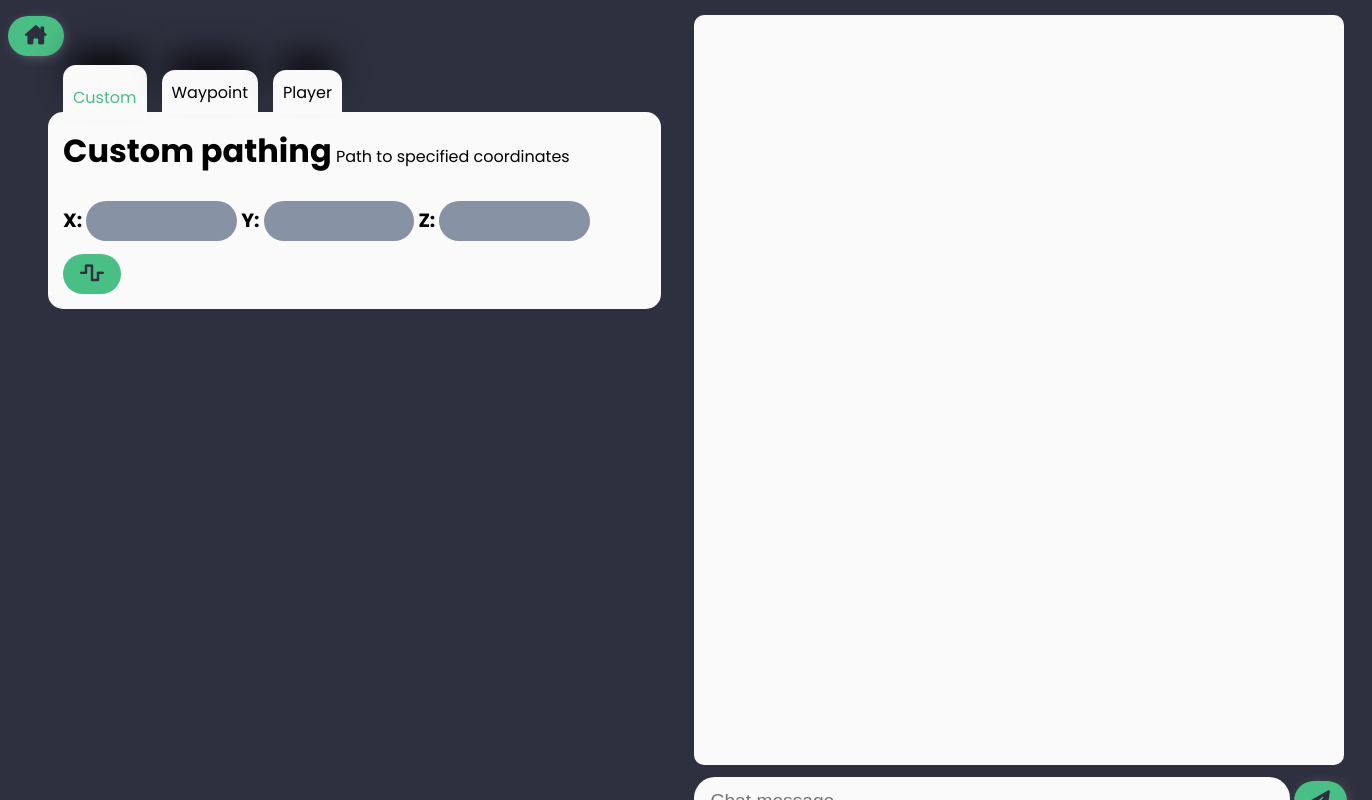
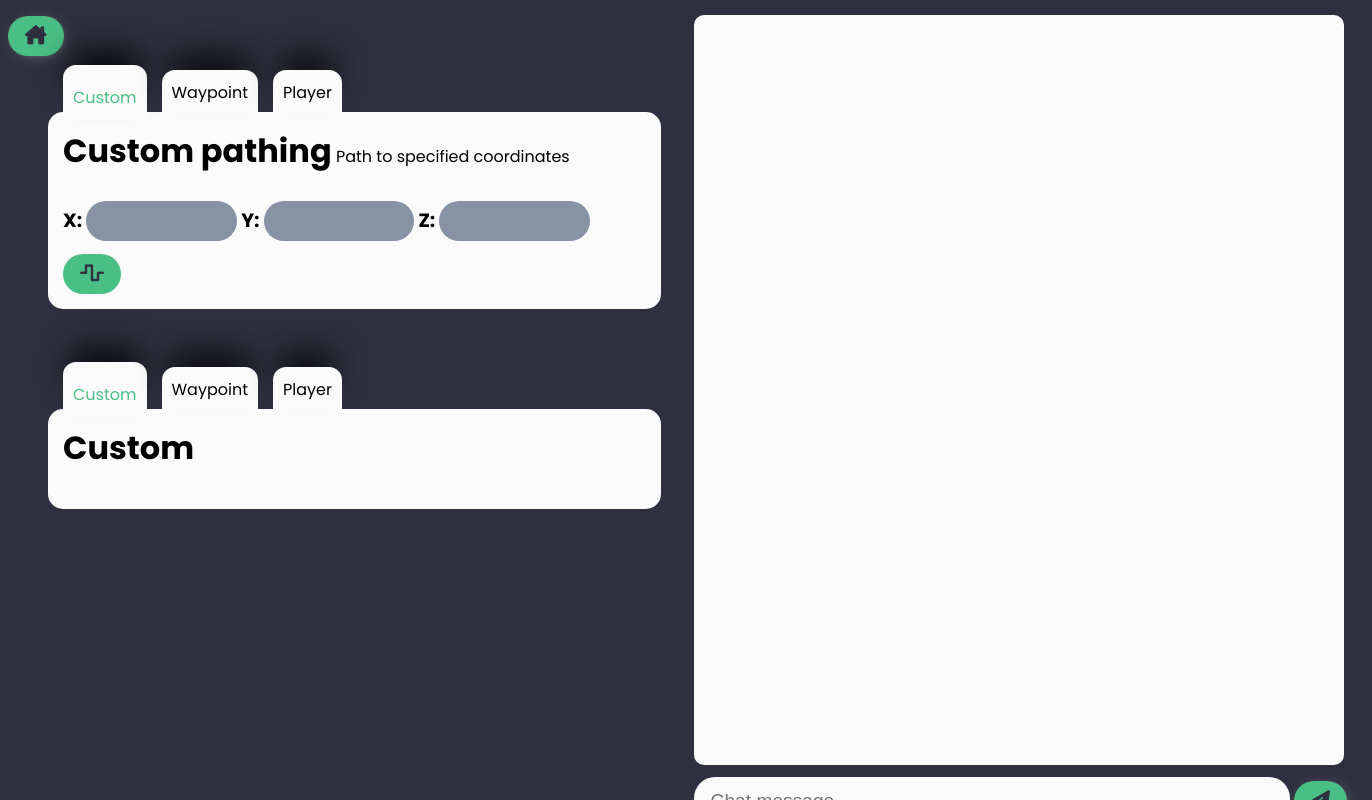
Before and after one commit to Pixeloided/Pixeltone, an Electron app: page src/pages/main.html in a window 1372 px wide. Drawn offline with Linux system fonts and the light colour scheme; a web font is replaced by a local one.

Commit message:
update got

```diff
--- a/src/pages/main.html
+++ b/src/pages/main.html
@@ -29,21 +29,25 @@
         <ul>
           <li
             data-tab-group="pathing"
-            data-tab-target="#custom"
+            data-tab-target="#pa_custom"
             class="tab tab-active"
           >
             Custom
           </li>
-          <li data-tab-group="pathing" data-tab-target="#waypoint" class="tab">
+          <li
+            data-tab-group="pathing"
+            data-tab-target="#pa_waypoint"
+            class="tab"
+          >
             Waypoint
           </li>
-          <li data-tab-group="pathing" data-tab-target="#player" class="tab">
+          <li data-tab-group="pathing" data-tab-target="#pa_player" class="tab">
             Player
           </li>
         </ul>
         <div class="tab-content">
           <div
-            id="custom"
+            id="pa_custom"
             data-tab-content
             data-tab-group="pathing"
             class="active-tab"
@@ -63,7 +67,7 @@
             </div>
           </div>
 
-          <div id="waypoint" data-tab-content data-tab-group="pathing">
+          <div id="pa_waypoint" data-tab-content data-tab-group="pathing">
             <h1 class="inline">Waypoint Pathing</h1>
             <p class="inline">Path to a saved waypoint</p>
             <div>
@@ -138,9 +142,50 @@
             </div>
           </div>
 
-          <div id="player" data-tab-content data-tab-group="pathing">
+          <div id="pa_player" data-tab-content data-tab-group="pathing">
             <h1 class="inline">Player Pathing</h1>
             <p class="inline">Path to or follow a player within range.</p>
+          </div>
+        </div>
+      </div>
+      <div class="guarding tabgroup">
+        <ul>
+          <li
+            data-tab-group="guarding"
+            data-tab-target="#ga_custom"
+            class="tab tab-active"
+          >
+            Custom
+          </li>
+          <li
+            data-tab-group="guarding"
+            data-tab-target="#ga_waypoint"
+            class="tab"
+          >
+            Waypoint
+          </li>
+          <li
+            data-tab-group="guarding"
+            data-tab-target="#ga_player"
+            class="tab"
+          >
+            Player
+          </li>
+        </ul>
+        <div class="tab-content">
+          <div
+            id="ga_custom"
+            data-tab-content
+            data-tab-group="guarding"
+            class="active-tab"
+          >
+            <h1>Custom</h1>
+          </div>
+          <div id="ga_waypoint" data-tab-content data-tab-group="guarding">
+            <h1>Waypoint</h1>
+          </div>
+          <div id="ga_player" data-tab-content data-tab-group="guarding">
+            <h1>Player</h1>
           </div>
         </div>
       </div>
--- a/src/styles/main.css
+++ b/src/styles/main.css
@@ -61,6 +61,23 @@
 .tab-input:focus {
   box-shadow: 10px 10px 19px -3px rgba(133, 255, 159, 0.7);
   transition: all 0.2s ease-in-out;
+}
+.guarding ul {
+  z-index: 1;
+  margin-bottom: 0px;
+  margin-left: 40px;
+  margin-top: 60px;
+  padding-left: 0px;
+  padding-right: 3vw;
+  height: 40px;
+  width: 40vw;
+  list-style-type: none;
+  display: flex;
+  justify-content: start;
+  align-items: center;
+}
+.guarding ul li {
+  margin-left: 15px;
 }
 .pathing ul {
   z-index: 1;
```
Also changed, not shown: src/js/tabs.js (+12 -1 lines), 1 other file.
